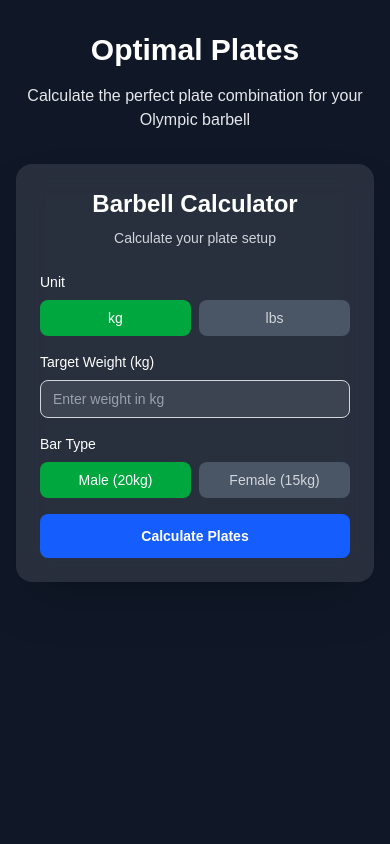
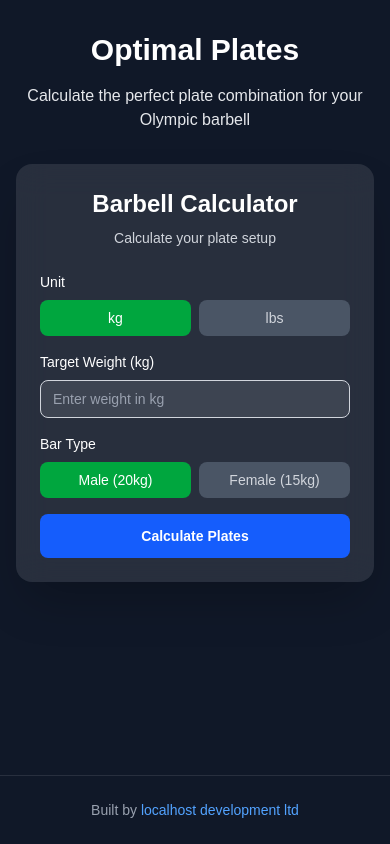
Before and after one commit to kieranmv95/OptimalPlates, a Next.js app: page / in a window 390 px wide. Built offline with nearby package versions, Linux system fonts and the light colour scheme.

Commit message:
Refactor main page layout to include footer and improve structure; adjust flex properties for better responsiveness

```diff
--- a/src/app/page.tsx
+++ b/src/app/page.tsx
@@ -2,7 +2,8 @@
 
 export default function Home() {
   return (
-    <main className="min-h-screen bg-gray-900">
+    <main className="min-h-screen bg-gray-900 flex flex-col">
+      <div className="flex-1">
         <div className="container mx-auto px-4 py-8">
           <div className="text-center mb-8">
             <h1 className="text-3xl md:text-4xl font-bold text-white mb-4">
@@ -17,6 +18,23 @@
             <BarbellCalculator />
           </div>
         </div>
+      </div>
+
+      <footer className="py-6 border-t border-white/10">
+        <div className="container mx-auto px-4 text-center">
+          <p className="text-gray-400 text-sm">
+            Built by{" "}
+            <a
+              href="https://localhostdevelopment.com"
+              target="_blank"
+              rel="noopener noreferrer"
+              className="text-blue-400 hover:text-blue-300 transition-colors font-medium"
+            >
+              localhost development ltd
+            </a>
+          </p>
+        </div>
+      </footer>
     </main>
   );
 }
```
Lines whose indentation alone changed are shown as unchanged.
